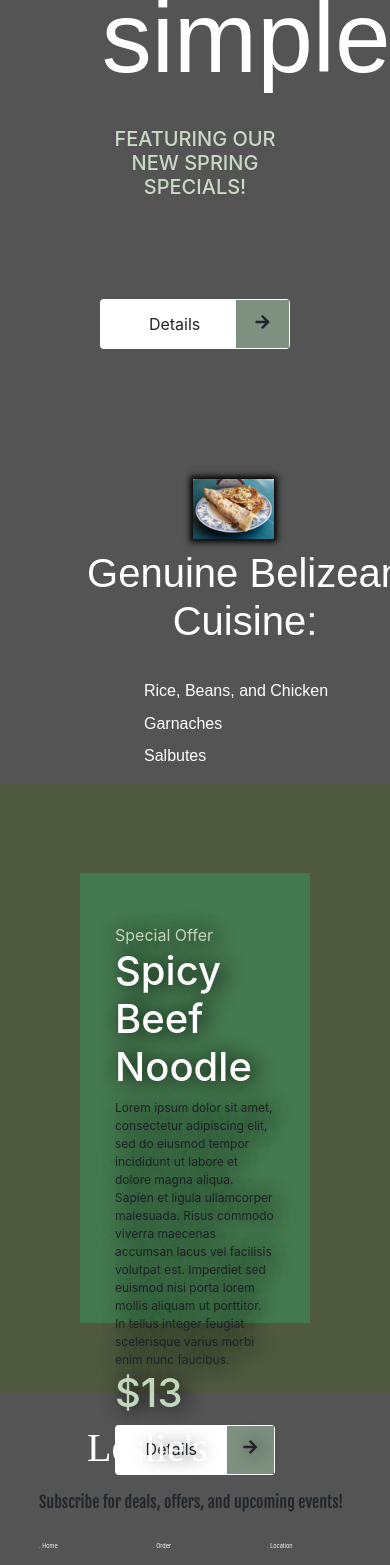
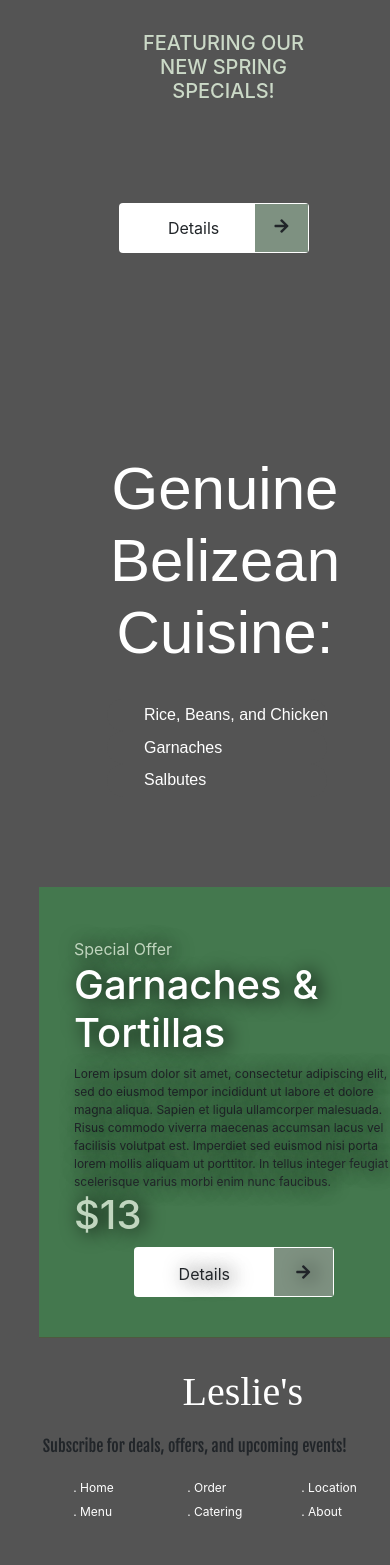
Before and after one commit to dreles/flots_rest, a React (Create React App) app: page / in a window 390 px wide. Shown: the part 320-1885 px from the top of the page. After the commit the page ends 1861 px from the top, so only its background shows below. Built offline with nearby package versions, Linux system fonts and the light colour scheme; a web font is replaced by a local one.

Commit message:
fixed bugs with phone browsing

```diff
--- a/src/App.css
+++ b/src/App.css
@@ -45,6 +45,10 @@ body{
 	text-align: center;
 	padding-left: 100px;
 	padding-right: 100px;
+}
+
+#section1 h1.greeting {
+	font-size: 100px;
 }
 
 
@@ -249,8 +253,57 @@ body{
 
 }
 
-@media (max-width: 480px) {
+@media (max-width: 489px) {
 
-	.scroll-image{
+	#section1 h1.greeting {
+		font-size: 60px;
+		position: relative;
+		right: 20px;
+
+	}
+
+	h5.sub-greeting {
+		position: relative;
+    	left: 15%;
+	}
+
+	div.btn.my-btn {
+		position: relative;
+	    left: 10%;
+	}
+
+	.row.popular-item.active {
+		width: 160%;
+		position: relative;
+		right: 20%;
 	 }
+
+	 #section2{
+	 	position: relative;
+    	left: 10%;
+    	padding: 0px;
+	 }
+
+	 .scroll-image{
+	 	display: none;
+	 }
+
+	 a.navbar-brand {
+	 	text-align: right;
+	 }
+
+	 #footer p {
+	 	text-align:  center;
+	 }
+
+	 #footer a {
+	 	font-size: 12px;
+	 }
+
+
+	#footer .links {
+		position: relative;
+		left: 10%;
+	}
+
 }
--- a/src/Footer.js
+++ b/src/Footer.js
@@ -6,7 +6,7 @@ const Footer = () => {
 
 	        <div className="col"><a className="navbar-brand m-0 px-5" href="#">Leslie's</a></div>
 	        <div style={{marginTop: "2%"}}className="col-md-4 col-sm-12"> <p>Subscribe for deals, offers, and upcoming events!</p> </div>
-	        <div className="col">
+	        <div className="col links">
 	          <div className="row">
 	            <div className="col"><a href="">. Home</a></div>
 	            <div className="col"><a href="">. Order</a></div>
--- a/src/SectionOne.js
+++ b/src/SectionOne.js
@@ -26,7 +26,7 @@ const SectionOne = () => {
 	           <img className="background-image" id="main-image"src={require('./images/bMap.png')} alt="food"/>
 	        </div>
 	        <div className="col">
-	          <h1 className="greeting" style={{fontSize: "100px"}}>It's that simple.</h1>
+	          <h1 className="greeting" >It's that simple.</h1>
 	          <h5 className="sub-greeting">FEATURING OUR NEW SPRING SPECIALS!</h5>
 	          <div className="btn my-btn">
 	            <p style={{margin: "0px", paddingTop: "10%"}}>Details</p>
--- a/src/SectionTwo.js
+++ b/src/SectionTwo.js
@@ -7,7 +7,7 @@ const SectionTwo = () => {
 	      <div style={{marginLeft: "0px", marginRight: "0px", marginTop: "80px"}} className="row">
 	            <div style={{textShadow: '4px 1px 20px black'}} className="col-lg-6 special-offer" >
 	              <div className="row" style={{color: "#C1D6BF"}}>Special Offer</div>
-	              <div className="row"> <h1 style={{color: "white"}}>Spicy Beef Noodle</h1> </div>
+	              <div className="row"> <h1 style={{color: "white"}}>Garnaches & Tortillas</h1> </div>
 	              <div className="row" style={{fontSize: "12px"}}>Lorem ipsum dolor sit amet, consectetur adipiscing elit, sed do eiusmod tempor incididunt ut labore et dolore magna aliqua. Sapien et ligula ullamcorper malesuada. Risus commodo viverra maecenas accumsan lacus vel facilisis volutpat est. Imperdiet sed euismod nisi porta lorem mollis aliquam ut porttitor. In tellus integer feugiat scelerisque varius morbi enim nunc faucibus.</div>
 	              <div className="row" style={{color: "#C1D6BF"}}><h1>$13</h1></div>
 	              <div className="row">
```
